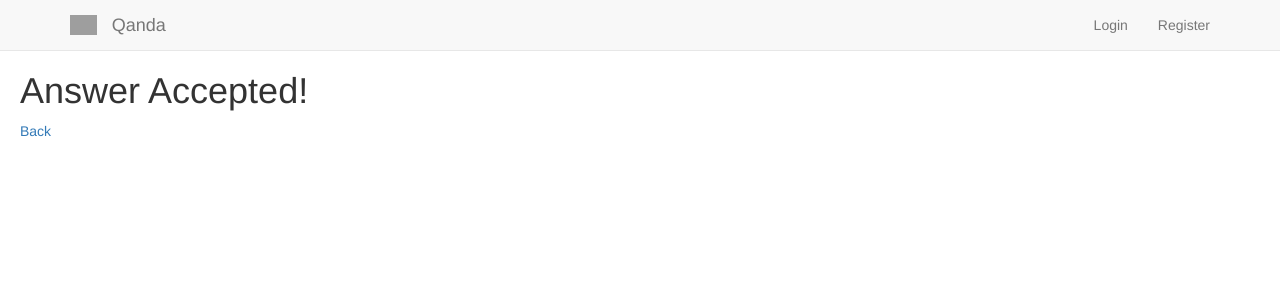
After one commit to hdeters/Answer-Container, a Django app: a page that uses answer_container/templates/QandA/accept_answer.html in a window 1280 px wide. The commit adds this page. Shown: the top 300 px of the page. Run offline with Django 3.2, Linux system fonts and the light colour scheme; tables that the repository leaves empty hold one stand-in row (values such as "Sample post"); some libraries are stand-ins or nearby versions; grey boxes are pictures that could not be loaded.

Commit message:
Accepting answers

```diff
--- a/answer_container/QandA/models.py
+++ b/answer_container/QandA/models.py
@@ -8,6 +8,7 @@ class Question(models.Model):
     text = models.TextField()
     profile = models.ForeignKey(Profile)
     timestamp = models.DateTimeField(null=True)
+    accepted_answer = models.IntegerField(null=True)
 
     def __str__(self):
         return self.title
--- a/answer_container/QandA/urls.py
+++ b/answer_container/QandA/urls.py
@@ -7,5 +7,6 @@ urlpatterns = [
     url(r'^questions/(?P<pk>[0-9]+)$', views.QuestionDetail.as_view(), \
         name='question'),
     url(r'^question/(?P<pk>[0-9]+)/answer/', views.CreateAnswer.as_view(), name='answer'),
+    url(r'^accept/(?P<ans_pk>[0-9]+)/(?P<q_pk>[0-9]+)/', views.AcceptAnswer.as_view(), name='accept_answer'),
     url(r'^question/$', views.CreateQuestion.as_view(), name='question-create'),
 ]
--- a/answer_container/QandA/views.py
+++ b/answer_container/QandA/views.py
@@ -24,6 +24,11 @@ class QuestionDetail(DetailView):
     def get_context_data(self, object):
         context = super().get_context_data()
         context['answers'] = object.answer_set.all()
+        if object.profile == self.request.user.profile:
+            own = True
+        else:
+            own = False
+        context['own'] = own
         return context
 
 
@@ -59,14 +64,23 @@ class CreateAnswer(TemplateView):
 
     @method_decorator(login_required)
     def post(self, request, pk):
-        form = AnswerCreateForm(request.POST['form'])
+        form = AnswerCreateForm(request.POST)
         if form.is_valid():
             question = get_object_or_404(Question, pk=pk)
-            form.save(commit=False)
-            question.answer_set.create(text=form.text, \
+            question.answer_set.create(text=form['text'], \
                                        profile=request.user.profile)
 
-            return redirect('QandA:question', pk=question.pk)
+            return redirect('qanda:question', pk=question.pk)
 
         context['form_errors'] = form.errors
         return render(request, 'QandA/answer-create.html', context)
+
+
+class AcceptAnswer(TemplateView):
+    def get(self, request, ans_pk, q_pk):
+        question = get_object_or_404(Question, pk=q_pk)
+        question.accepted_answer = ans_pk
+        question.save()
+        context = self.get_context_data()
+        context['q_pk'] = q_pk
+        return render(request, 'QandA/accept_answer.html', context)
--- /dev/null
+++ b/answer_container/templates/QandA/accept_answer.html
@@ -0,0 +1,9 @@
+{% extends 'base.html' %}
+
+{% block content %}
+
+<h1>Answer Accepted!</h1>
+
+<a href="{% url 'qanda:question' pk=q_pk %}">Back</a>
+
+{% endblock %}
--- a/answer_container/templates/QandA/question_list.html
+++ b/answer_container/templates/QandA/question_list.html
@@ -14,7 +14,7 @@
 
 <ul>
   {% for item in object_list %}
-  <li><a href='{% url 'qanda:question' pk=item.pk %}'>{{ item.title }}</a></li>
+  <li><a href="{% url 'qanda:question' pk=item.pk %}">{{ item.title }}</a></li>
   {% endfor %}
 </ul>
 {% bootstrap_pagination page_obj %}
```
Also changed, not shown: answer_container/templates/QandA/question_detail.html (+12 -6 lines).
